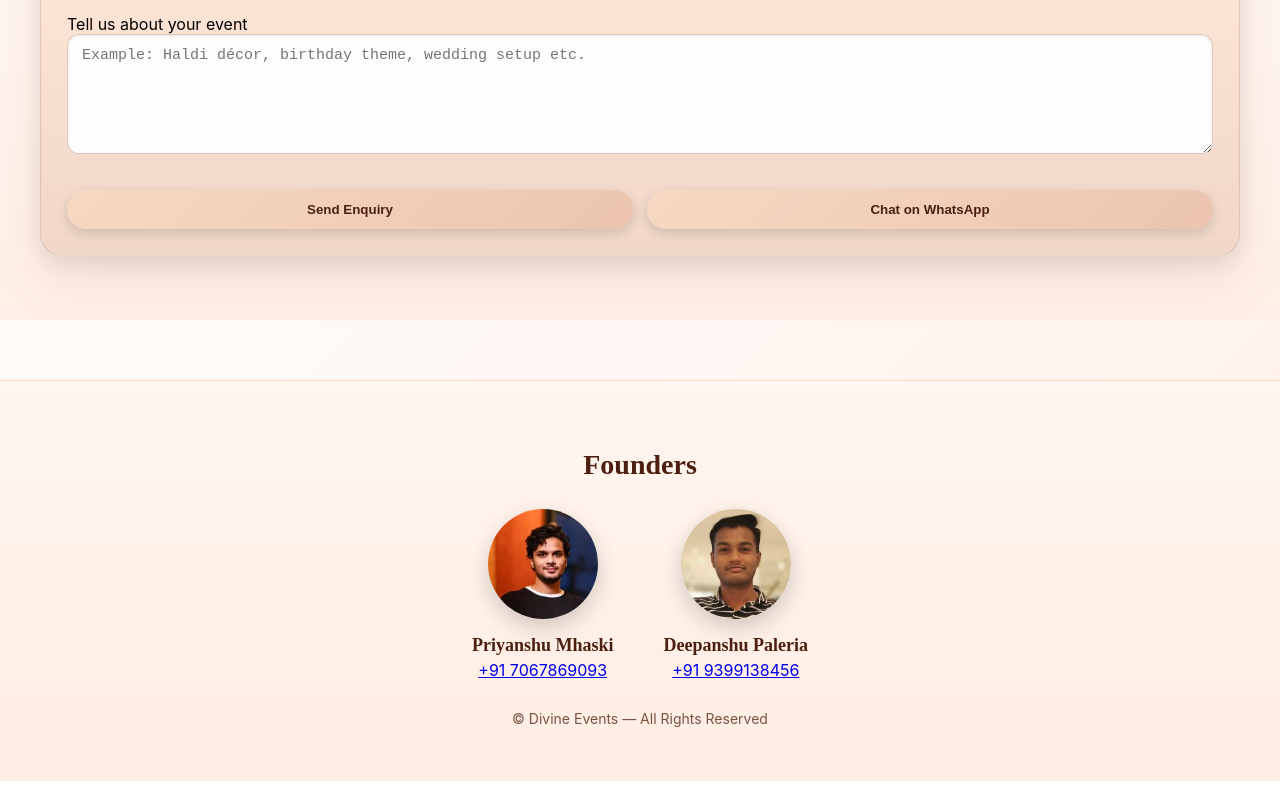
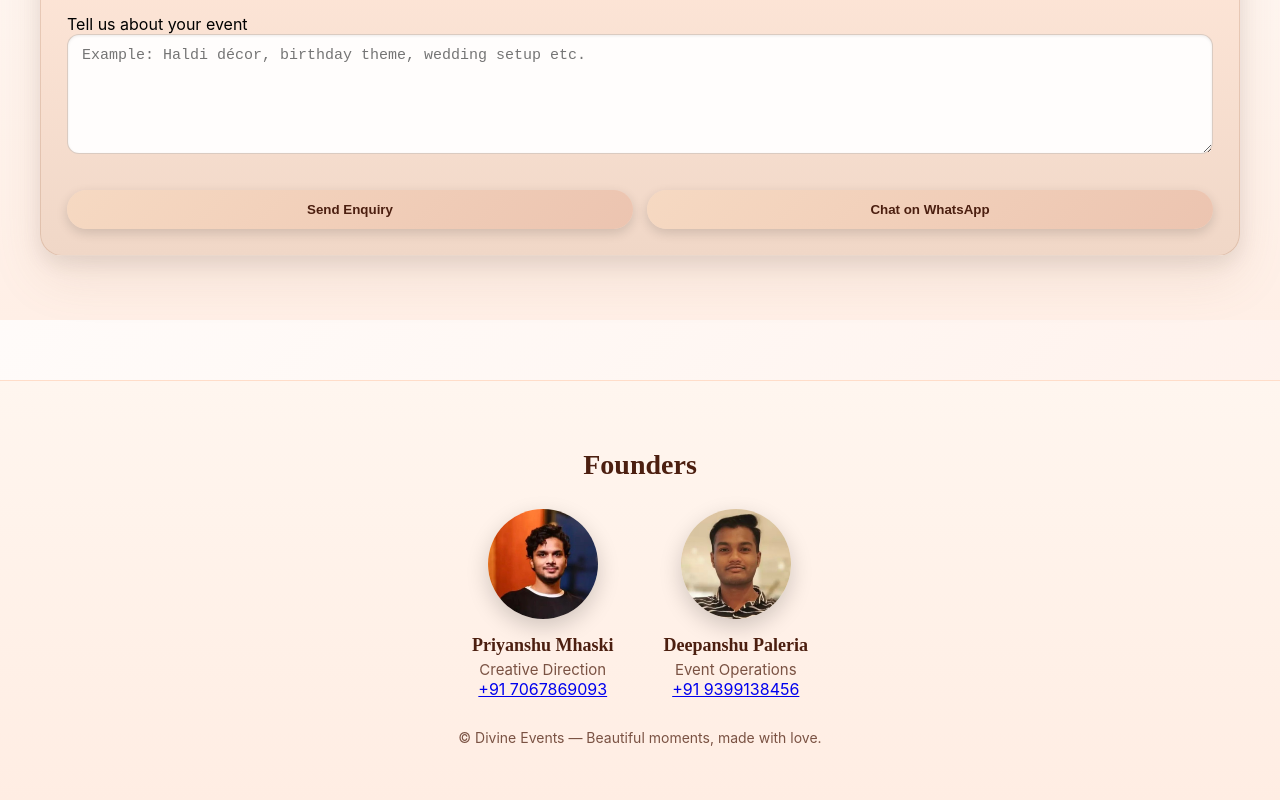
Before and after one commit to HemantSonare/DivineEventsApp, a Next.js app: page / in a window 1280 px wide. Shown: the part 2401-3201 px from the top of the page. Built offline with nearby package versions, Linux system fonts and the light colour scheme.

Commit message:
Update Footer.js

```diff
--- a/components/Footer.js
+++ b/components/Footer.js
@@ -9,6 +9,7 @@ export default function Footer() {
         <div className="founder-card">
           <img src="/images/founders/founder1.jpeg" alt="Founder 1" />
           <h4>Priyanshu Mhaski</h4>
+          <p className="founder-role">Creative Direction</p>
           <a href="tel:+917067869093" className="founder-phone">
             +91 7067869093
           </a>
@@ -17,6 +18,7 @@ export default function Footer() {
         <div className="founder-card">
           <img src="/images/founders/founder2.jpeg" alt="Founder 2" />
           <h4>Deepanshu Paleria</h4>
+          <p className="founder-role">Event Operations</p>
           <a href="tel:+919399138456" className="founder-phone">
             +91 9399138456
           </a>
@@ -24,7 +26,9 @@ export default function Footer() {
 
       </div>
 
-      <p className="footer-copy">© Divine Events — All Rights Reserved</p>
+      <p className="footer-copy">
+        © Divine Events — Beautiful moments, made with love.
+      </p>
     </footer>
   );
 }
```
